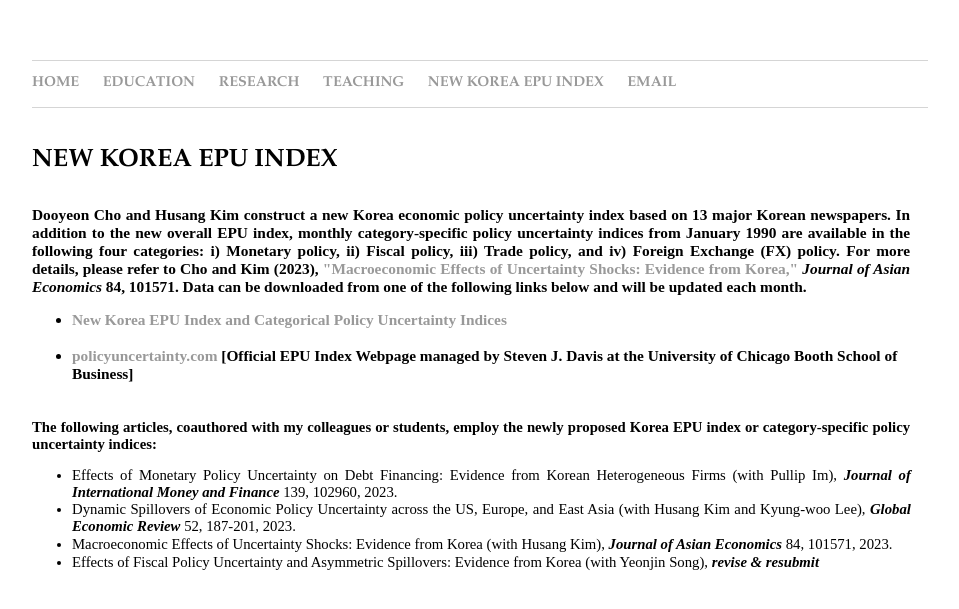
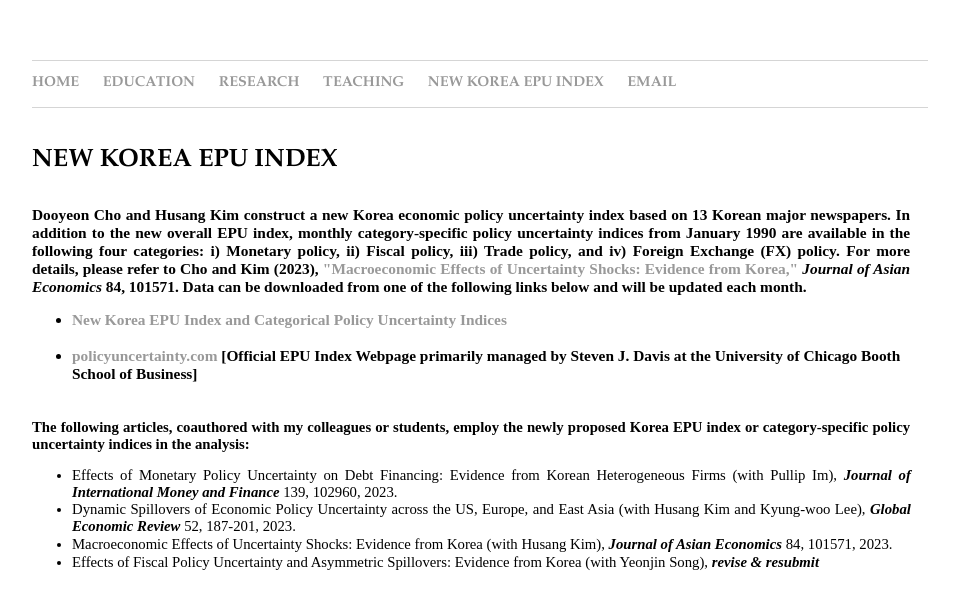
Before and after one commit to dooyeoncho/dooyeoncho.github.io, a Jekyll site: the page built from pages/new_korean_epu_index.html, in a window 1280 px wide. Shown: the top 609 px of the page, without its empty margins (160-1119 px from the left). Built offline with Jekyll 4.4.1, drawn with Linux system fonts in a browser that asks for light colours.

Commit message:
Update new_korean_epu_index.html

```diff
--- a/pages/new_korean_epu_index.html
+++ b/pages/new_korean_epu_index.html
@@ -20,19 +20,19 @@
 <h1 class="headerstyle">NEW KOREA EPU INDEX</h1>
 </div>
 <div><b>
-			<div><span>Dooyeon Cho and Husang Kim construct a new Korea economic policy uncertainty index based on 13 major Korean newspapers. In addition to the new overall EPU index, monthly
+			<div><span>Dooyeon Cho and Husang Kim construct a new Korea economic policy uncertainty index based on 13 Korean major newspapers. In addition to the new overall EPU index, monthly
         category-specific policy uncertainty indices from January 1990 are available in the following four categories: i) Monetary policy, ii) Fiscal policy,
         iii) Trade policy, and iv) Foreign Exchange (FX) policy. For more details, please refer to Cho and Kim (2023), <a href="https://www.sciencedirect.com/science/article/pii/S1049007822001270">"Macroeconomic Effects of Uncertainty Shocks: Evidence from Korea," </a> <em property="italic"><b>Journal of Asian Economics</b></em> 84, 101571. Data can be downloaded from one of the following links below and will be updated each month.</span> &nbsp;
 		<ul>
 			<li><a href="https://sites.google.com/view/korea-epu">New Korea EPU Index and Categorical Policy Uncertainty Indices </a></li> &nbsp;
-		        <li><a href="https://www.policyuncertainty.com/korea_chokim.html">policyuncertainty.com </a>[Official EPU Index Webpage managed by Steven J. Davis at the University of Chicago Booth School of Business]</li>
+		        <li><a href="https://www.policyuncertainty.com/korea_chokim.html">policyuncertainty.com </a>[Official EPU Index Webpage primarily managed by Steven J. Davis at the University of Chicago Booth School of Business]</li>
 		</ul>
 		</b>
 &nbsp;&nbsp;&nbsp;&nbsp;
 
 </div>
 <div><b>
-			<div><span>The following articles, coauthored with my colleagues or students, employ the newly proposed Korea EPU index or category-specific policy uncertainty indices:</span></b> &nbsp;
+			<div><span>The following articles, coauthored with my colleagues or students, employ the newly proposed Korea EPU index or category-specific policy uncertainty indices in the analysis:</span></b> &nbsp;
 		<ul>
 			<span><li>Effects of Monetary Policy Uncertainty on Debt Financing: Evidence from Korean Heterogeneous Firms (with Pullip Im), <em property="italic"><b>Journal of International Money and Finance</b></em> 139, 102960, 2023.</li></span>  &nbsp;
 			<span><li>Dynamic Spillovers of Economic Policy Uncertainty across the US, Europe, and East Asia (with Husang Kim and Kyung-woo Lee), <em property="italic"><b>Global Economic Review</b></em> 52, 187-201, 2023.</li></span>  &nbsp;
```
